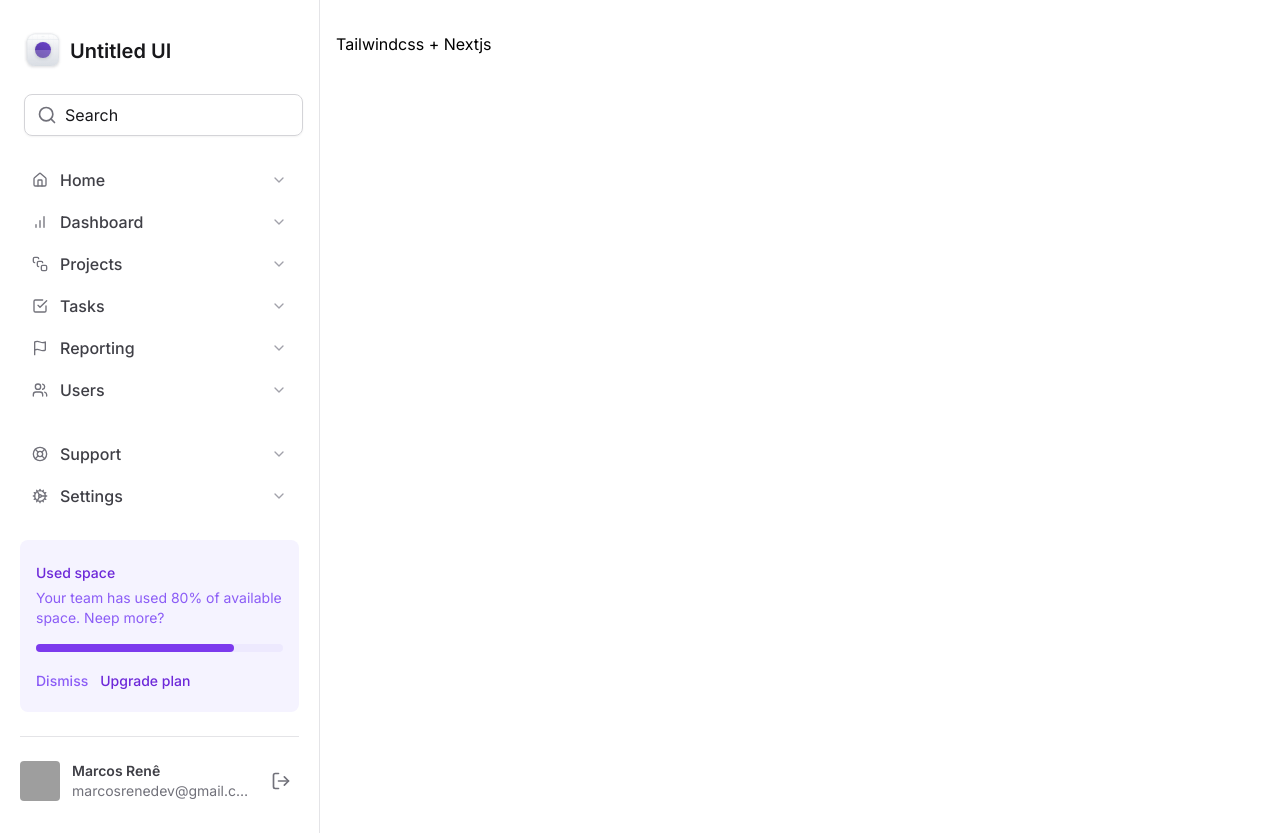
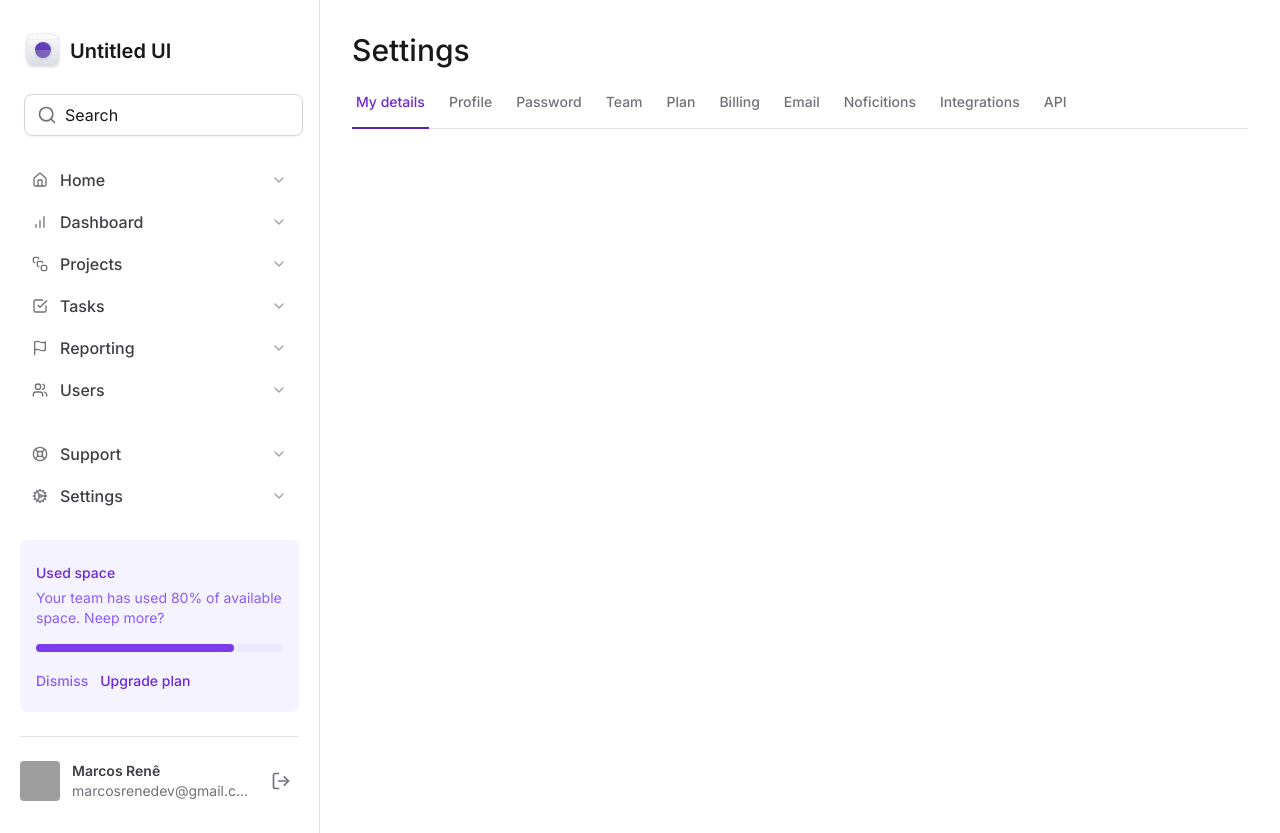
Before and after one commit to MarcosRene/tailwindcss-next, a Next.js app: page / in a window 1280 px wide. Built offline with nearby package versions, Linux system fonts and the light colour scheme; grey boxes are pictures that could not be loaded.

Commit message:
feat: add settings tab component

```diff
--- a/package.json
+++ b/package.json
@@ -9,6 +9,8 @@
     "lint": "next lint"
   },
   "dependencies": {
+    "@radix-ui/react-tabs": "^1.0.4",
+    "framer-motion": "^11.0.25",
     "lucide-react": "^0.365.0",
     "next": "14.1.4",
     "react": "^18",
--- a/src/app/layout.tsx
+++ b/src/app/layout.tsx
@@ -7,8 +7,7 @@ import { Sidebar } from '@/components/Sidebar'
 const inter = Inter({ subsets: ['latin'] })
 
 export const metadata: Metadata = {
-  title: 'Create Next App',
-  description: 'Generated by create next app',
+  title: 'Untitled UI',
 }
 
 export default function RootLayout({
@@ -17,12 +16,12 @@ export default function RootLayout({
   children: React.ReactNode
 }>) {
   return (
-    <html lang="en">
+    <html lang="en" className="antialiased">
       <body className={inter.className}>
         <div className="grid min-h-screen grid-cols-app">
           <Sidebar />
 
-          <main className="px-4 pb-12 pt-8">{children}</main>
+          <main className="px-8 pb-12 pt-8">{children}</main>
         </div>
       </body>
     </html>
--- a/src/app/page.tsx
+++ b/src/app/page.tsx
@@ -1,3 +1,11 @@
+import { SettingTabs } from '@/components/SettingsTabs'
+
 export default function Home() {
-  return <h1>Tailwindcss + Nextjs</h1>
+  return (
+    <>
+      <h1 className="text-3xl font-medium text-zinc-900">Settings</h1>
+
+      <SettingTabs />
+    </>
+  )
 }
--- /dev/null
+++ b/src/components/SettingsTabs/TabIntem.tsx
@@ -0,0 +1,28 @@
+'use client'
+
+import * as Tabs from '@radix-ui/react-tabs'
+import { motion } from 'framer-motion'
+
+type TabIntemProps = {
+  value: string
+  title: string
+  isSelected?: boolean
+}
+
+export function TabIntem({ value, title, isSelected = false }: TabIntemProps) {
+  return (
+    <Tabs.Trigger
+      value={value}
+      className="relative px-1 pb-4 text-sm font-medium text-zinc-500 hover:text-violet-700 data-[state=active]:text-violet-700"
+    >
+      <span>{title}</span>
+
+      {isSelected && (
+        <motion.div
+          layoutId="activeTab"
+          className="absolute -bottom-px left-0 right-0 h-0.5 bg-violet-800"
+        ></motion.div>
+      )}
+    </Tabs.Trigger>
+  )
+}
--- /dev/null
+++ b/src/components/SettingsTabs/index.tsx
@@ -0,0 +1,67 @@
+'use client'
+
+import { useState } from 'react'
+import * as Tabs from '@radix-ui/react-tabs'
+
+import { TabIntem } from './TabIntem'
+
+export function SettingTabs() {
+  const [currentTab, setCurrentTab] = useState('tab1')
+
+  return (
+    <Tabs.Root value={currentTab} onValueChange={setCurrentTab}>
+      <Tabs.List className="mt-6 flex w-full items-center gap-4 border-b border-zinc-200">
+        <TabIntem
+          value="tab1"
+          title="My details"
+          isSelected={currentTab === 'tab1'}
+        />
+        <TabIntem
+          value="tab2"
+          title="Profile"
+          isSelected={currentTab === 'tab2'}
+        />
+        <TabIntem
+          value="tab3"
+          title="Password"
+          isSelected={currentTab === 'tab3'}
+        />
+        <TabIntem
+          value="tab4"
+          title="Team"
+          isSelected={currentTab === 'tab4'}
+        />
+        <TabIntem
+          value="tab5"
+          title="Plan"
+          isSelected={currentTab === 'tab5'}
+        />
+        <TabIntem
+          value="tab6"
+          title="Billing"
+          isSelected={currentTab === 'tab6'}
+        />
+        <TabIntem
+          value="tab7"
+          title="Email"
+          isSelected={currentTab === 'tab7'}
+        />
+        <TabIntem
+          value="tab8"
+          title="Noficitions"
+          isSelected={currentTab === 'tab8'}
+        />
+        <TabIntem
+          value="tab9"
+          title="Integrations"
+          isSelected={currentTab === 'tab9'}
+        />
+        <TabIntem
+          value="tab10"
+          title="API"
+          isSelected={currentTab === 'tab10'}
+        />
+      </Tabs.List>
+    </Tabs.Root>
+  )
+}
```
Also changed, not shown: 1 other file (tests, documents, lock files or other folders).
